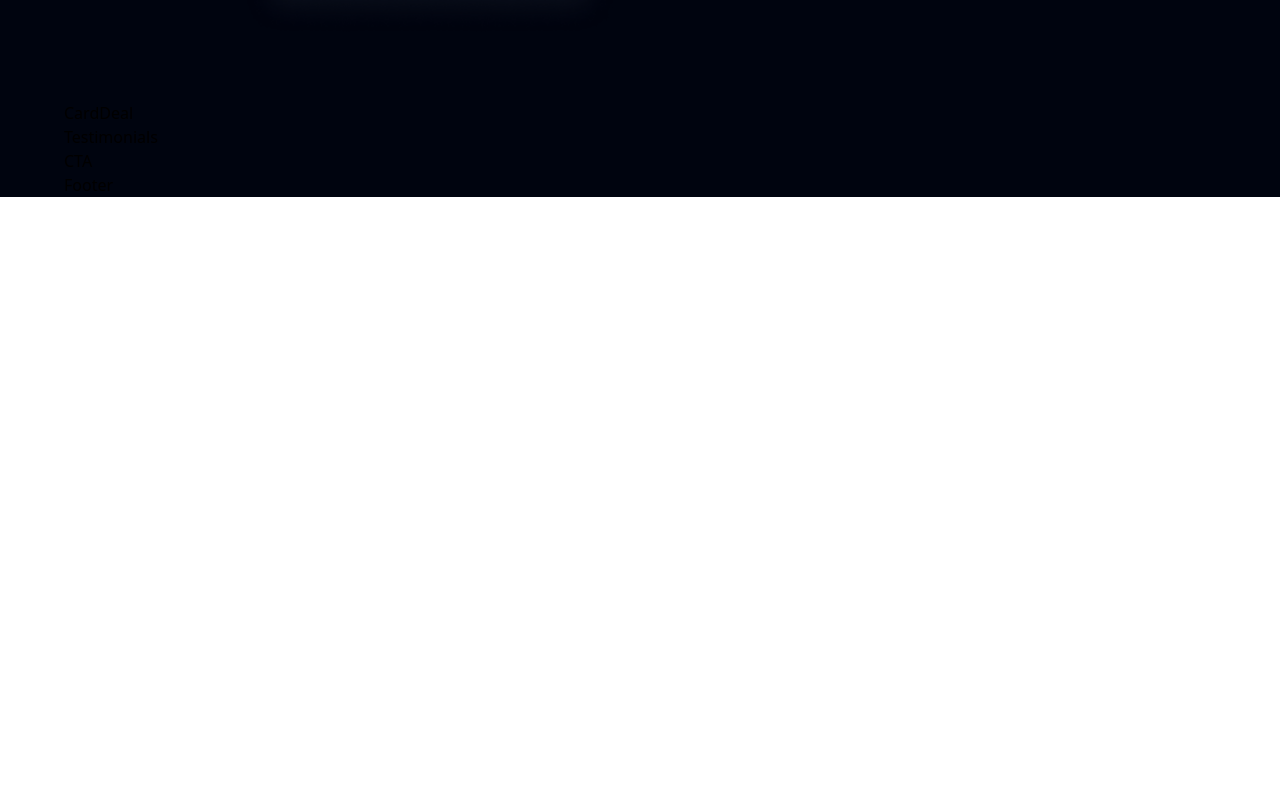
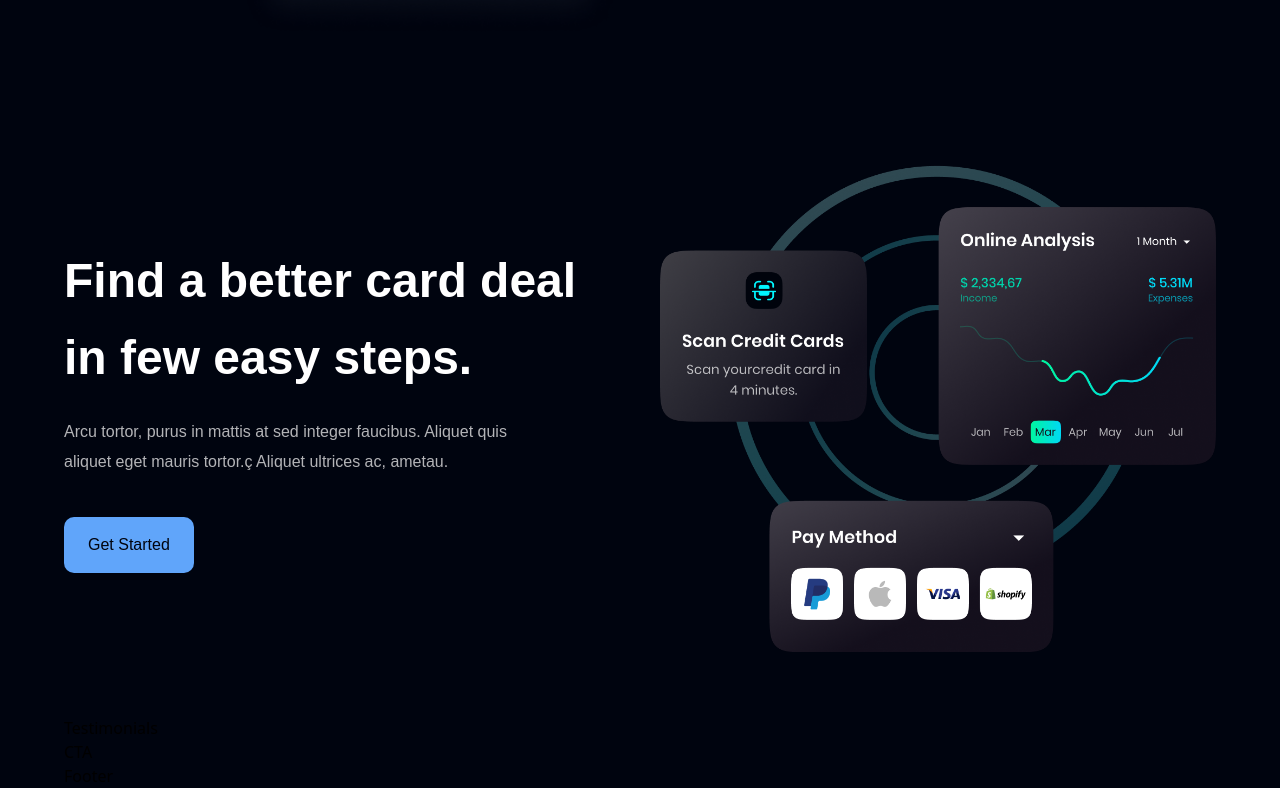
Before and after one commit to benedict-vimdey/HooBank, a React (Vite) app in the folder HooBank/: page / in a window 1280 px wide. Shown: the part 2402-3190 px from the top of the page. Before the commit the page ends 2599 px from the top, so only its background shows below. Built offline with nearby package versions, Linux system fonts and the light colour scheme.

Commit message:
added the card deals section

```diff
--- a/HooBank/src/components/CardDeal.jsx
+++ b/HooBank/src/components/CardDeal.jsx
@@ -1,8 +1,20 @@
 import React from 'react'
+import { card } from '../assets'
+import Button from './Button'
 
 const CardDeal = () => {
   return (
-    <div>CardDeal</div>
+    <div className='flex md:flex-row flex-col sm:py-16 py-6'>
+      <div className='flex-1 flex justify-center items-start flex-col'>
+        <p className='text-white font-poppins text-[48px] font-semibold leading-[76.8px] '>Find a better card deal <br/> in few easy steps.</p>
+        <p className='text-dimWhite mt-5 tex-[18px] font-poppins leading-[30px] max-w-[470px]'>Arcu tortor, purus in mattis at sed integer faucibus. Aliquet quis aliquet eget mauris tortor.ç Aliquet ultrices ac, ametau.</p>
+        <Button styles='mt-10 rounded-[10px] ' text='Get Started' />
+      </div>
+
+      <div className='flex-1 flex justify-center items-center md:ml-10 ml-0 md:mt-0 mt-10 relative'>
+        <img src={card} alt='card' className='w-[100%] h-[100%] z-[5] object-contain '/>
+      </div>
+    </div>
   )
 }
 
```
